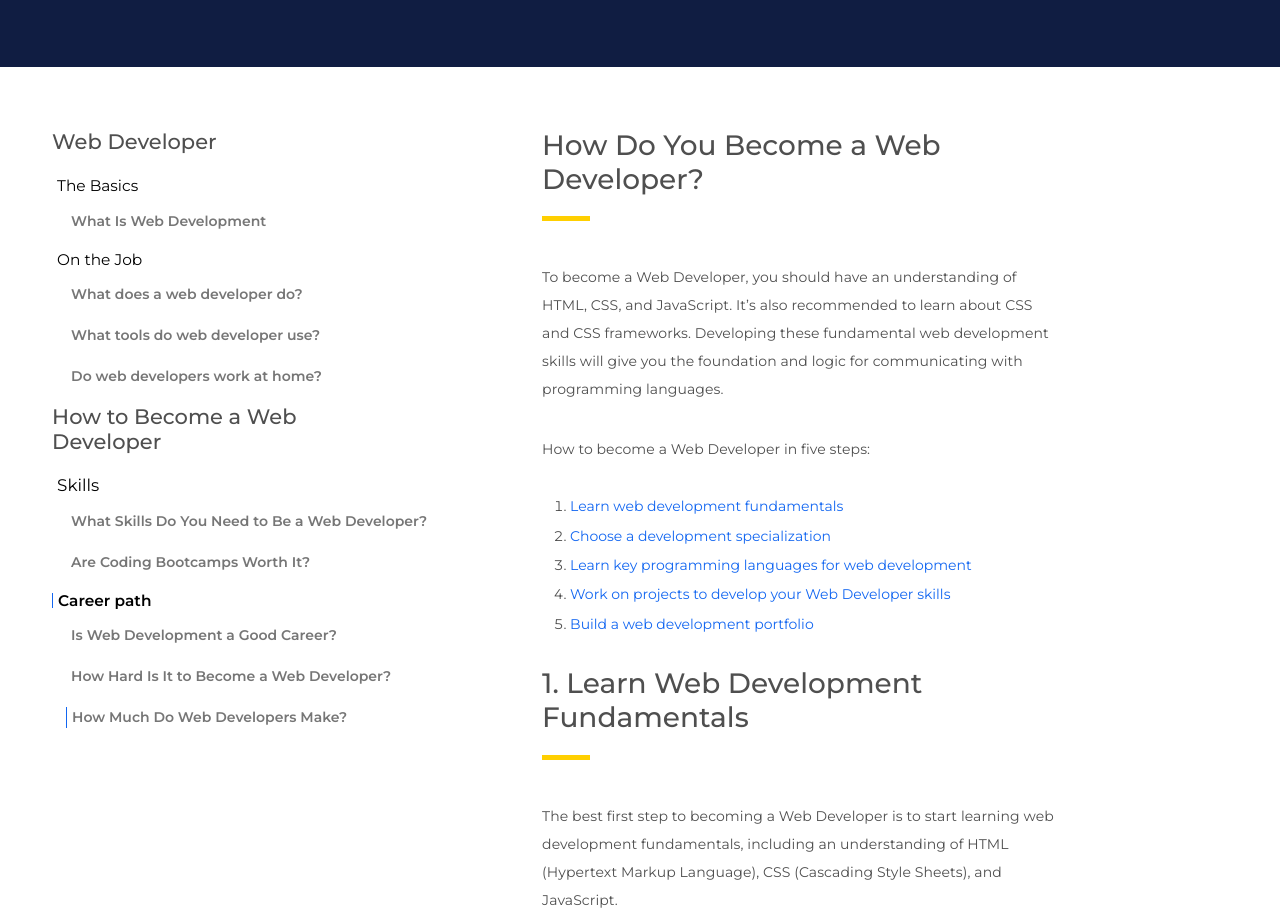
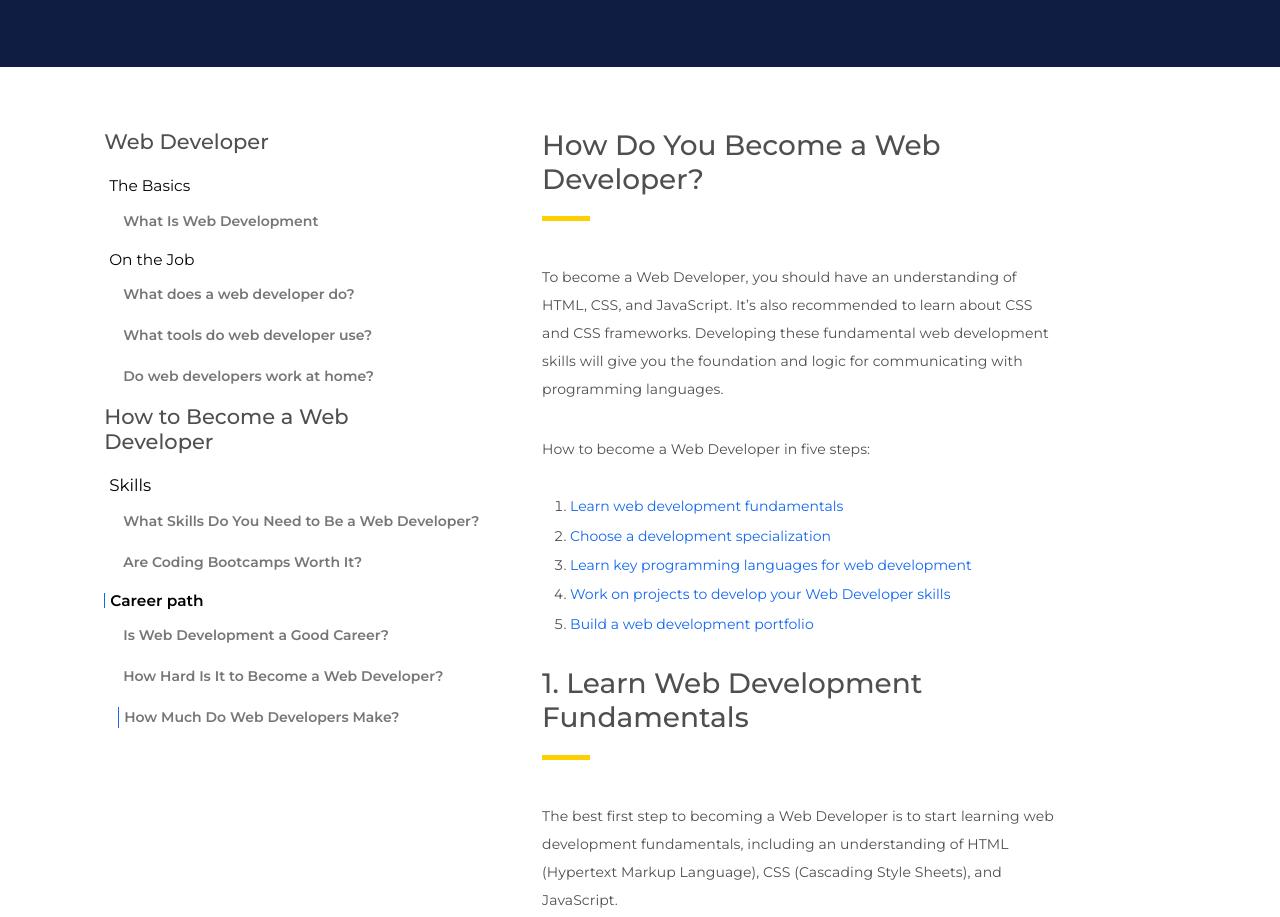
Before and after one commit to Manoj-Paramsetti/TechSnap_blog, a plain HTML site: page index.html in a window 1280 px wide. Shown: the part 436-1353 px from the top of the page. Drawn offline with nearby package versions, Linux system fonts and the light colour scheme; a script that the page names is missing.

Commit message:
added files

```diff
--- a/style.css
+++ b/style.css
@@ -833,9 +833,9 @@ body {
 
 #scrollspy1{
 	margin-top:12%;
-	margin-left:10%;
+	margin-left:20%;
 	top:10%;
-	margin-bottom:20%;
+	margin-bottom:30%;
 }
 
 #sub-heading{
```
